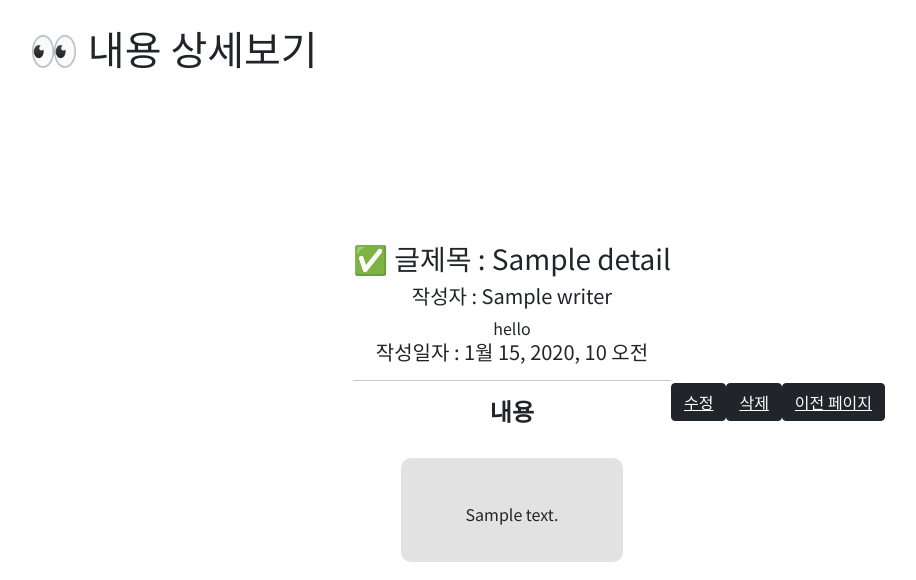
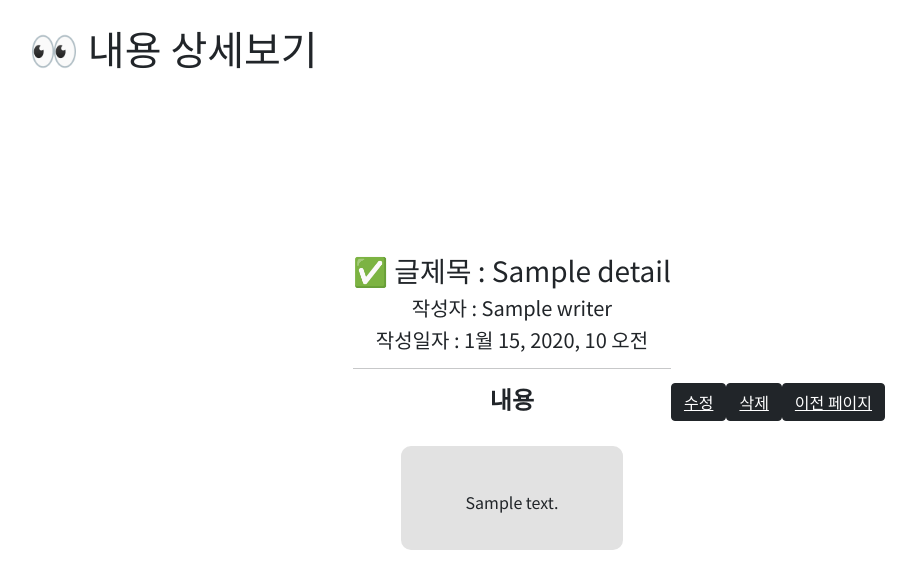
Before and after one commit to kminzy/likelion_blog_project, a Django app: template blogproject/blog/templates/detail.html in a window 1280 px wide. Shown: the part 56-636 px from the top of the page, without its empty margins (21-937 px from the left). Run offline with Django 3.2, Linux system fonts and the light colour scheme; the template is opened without the code that fills it: most values are stand-ins (such as "Sample title", 1, 10 or a date in 2020); data that the repository does not hold is empty.

Commit message:
detail.html 수정

```diff
--- a/blogproject/blog/templates/detail.html
+++ b/blogproject/blog/templates/detail.html
@@ -54,7 +54,6 @@
       <h3>&#9989; 글제목 : {{details.title}}</h3>
       <div class="subcontainer">
         <h5>작성자 : {{details.writer}}</h5>
-        <span>hello</span>
         <h5>작성일자 : {{details.pub_date}}</h5>
       </div>
 
```
